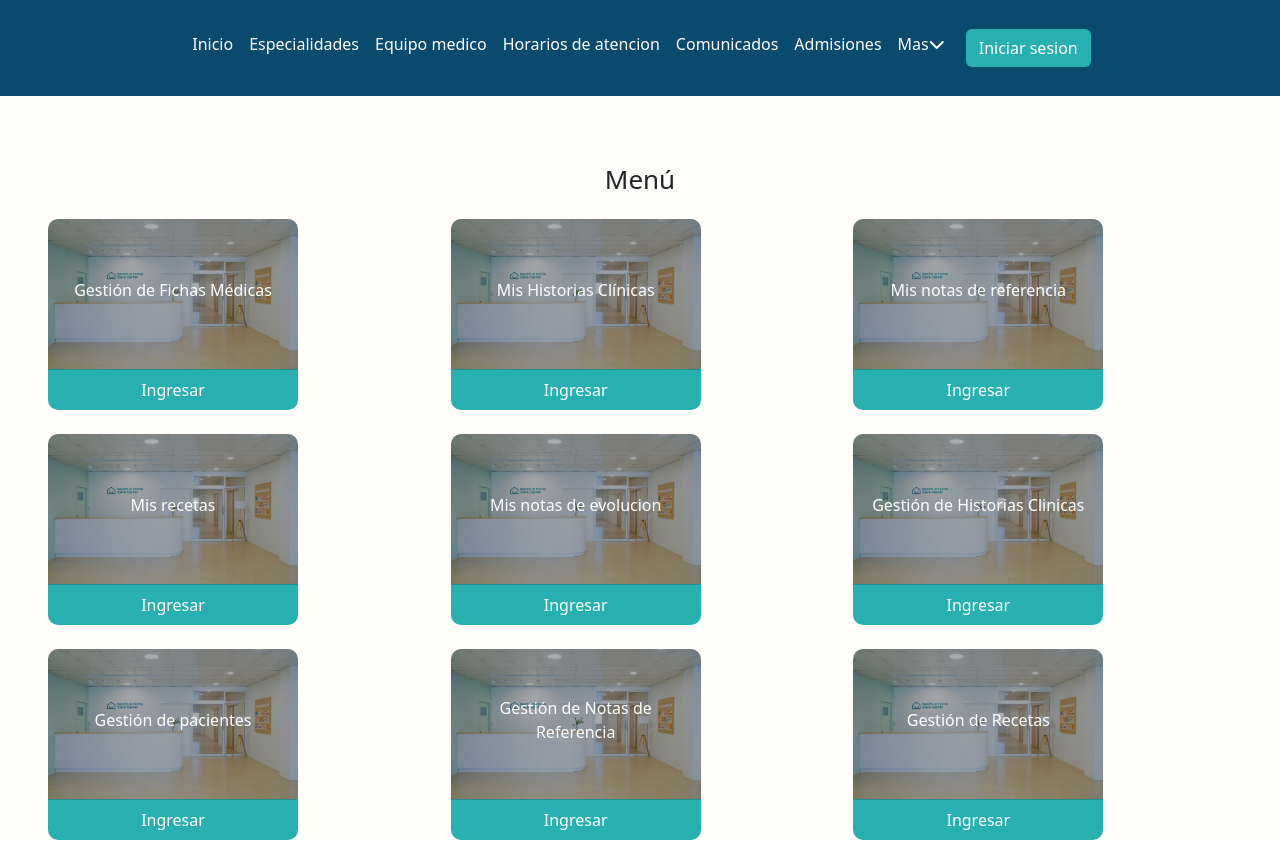
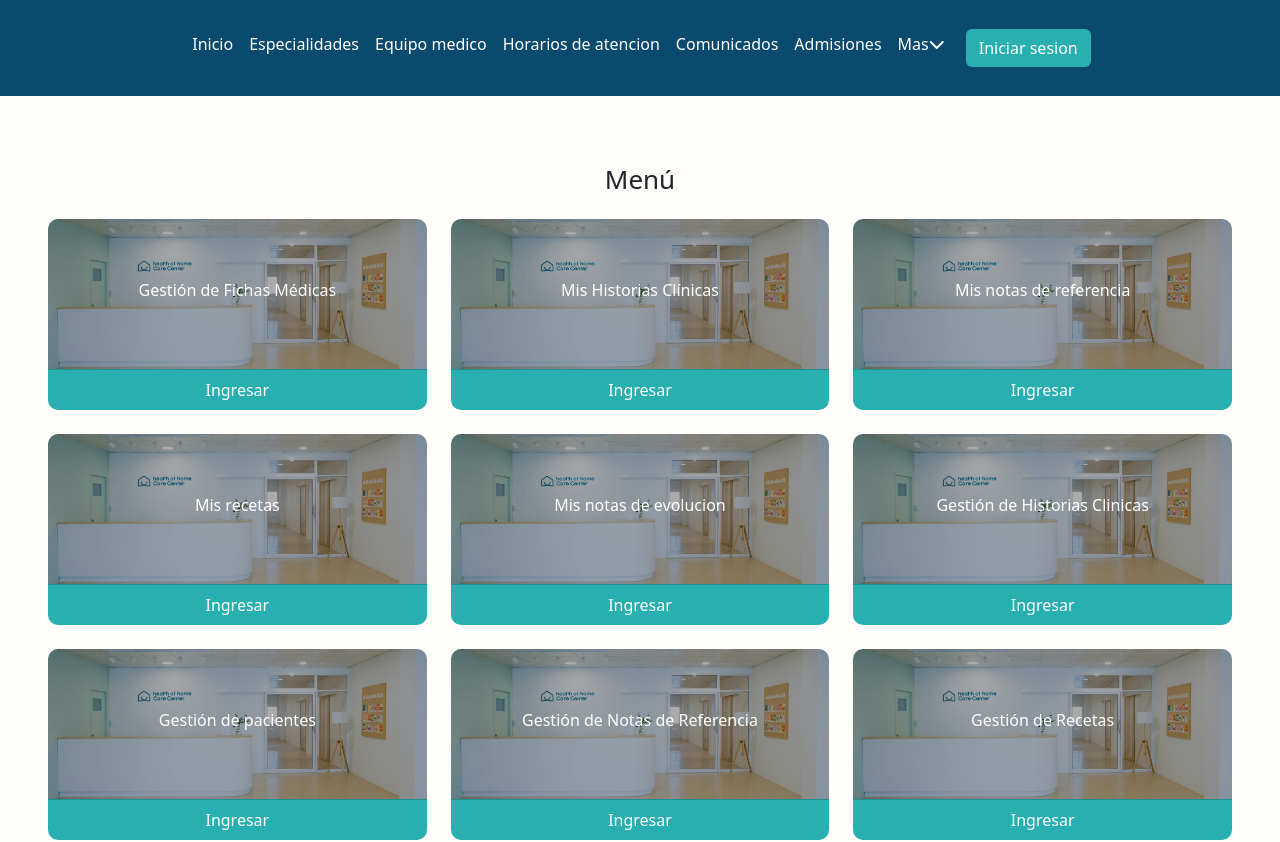
Before and after one commit to VictorVillazante/FrontendSistemaGestionInformacionConsultasMedicasExternasHospitalesTercerNivel, an Angular app: page /menu in a window 1280 px wide. Shown: the top 842 px of the page. Built offline with nearby package versions, Linux system fonts and the light colour scheme.

Commit message:
[Fix] arreglando boton tipo background

```diff
--- a/src/app/components/menu/menu.component.html
+++ b/src/app/components/menu/menu.component.html
@@ -2,7 +2,7 @@
     <h1 class="text-center p-3">Menú</h1>
     <div class="row">
       <div *ngFor="let card of cards" class="col-md-4 mb-4">
-        <app-boton-tipo-background [ruta]="card.route" [titulo]="card.title"/>
+        <app-boton-tipo-background [ruta]="card.route" [titulo]="card.title" clase="w-100p"/>
         <!-- <div [routerLink]="card.route" class="card text-center">
           <div class="card-body p-0 d-flex justify-content-center align-items-center">
             <div class="card-body-fondo-negro">
--- a/src/app/shared/boton-tipo-background/boton-tipo-background.component.css
+++ b/src/app/shared/boton-tipo-background/boton-tipo-background.component.css
@@ -45,3 +45,6 @@
     color: var(--color1);
     padding: 10px;
   }
+  .w-100p{
+    width: 100%;
+  }
--- a/src/app/shared/boton-tipo-background/boton-tipo-background.component.html
+++ b/src/app/shared/boton-tipo-background/boton-tipo-background.component.html
@@ -1,4 +1,4 @@
-<div (click)="cambiarRutaVista()" class="card text-center">
+<div [ngClass]="clase" (click)="cambiarRutaVista()" class="card text-center">
   <div class="card-body p-0 d-flex justify-content-center align-items-center">
     <div class="card-body-fondo-negro">
       <p class="card-title">{{ titulo }}</p>
--- a/src/app/shared/boton-tipo-background/boton-tipo-background.component.ts
+++ b/src/app/shared/boton-tipo-background/boton-tipo-background.component.ts
@@ -9,6 +9,8 @@ import { Router } from '@angular/router';
 export class BotonTipoBackgroundComponent {
   @Input() ruta:string="";
   @Input() titulo:string="";
+  @Input() clase:string="";
+
   constructor(private route:Router){}
   cambiarRutaVista(){
    this.route.navigate([this.ruta]);
```
